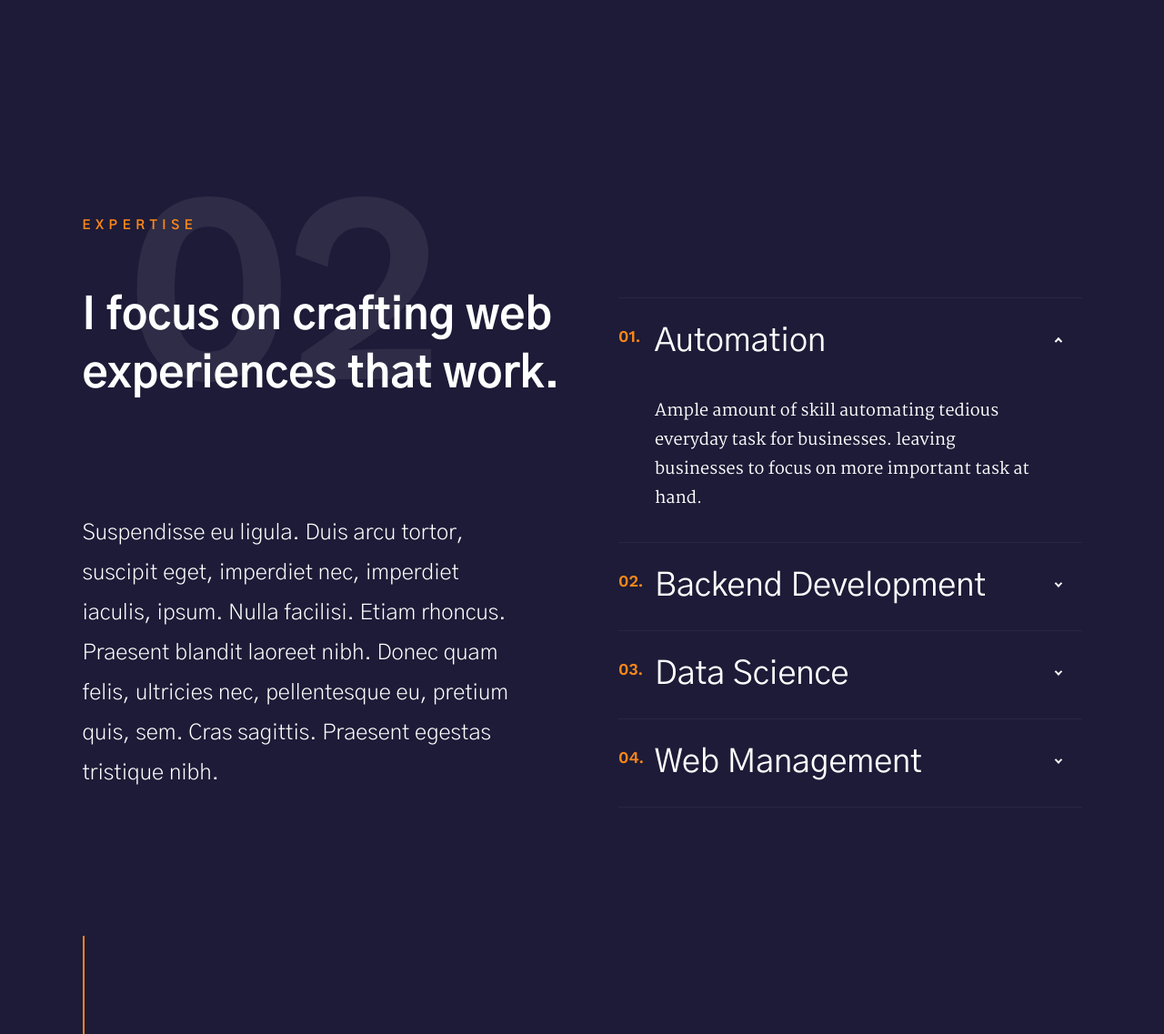
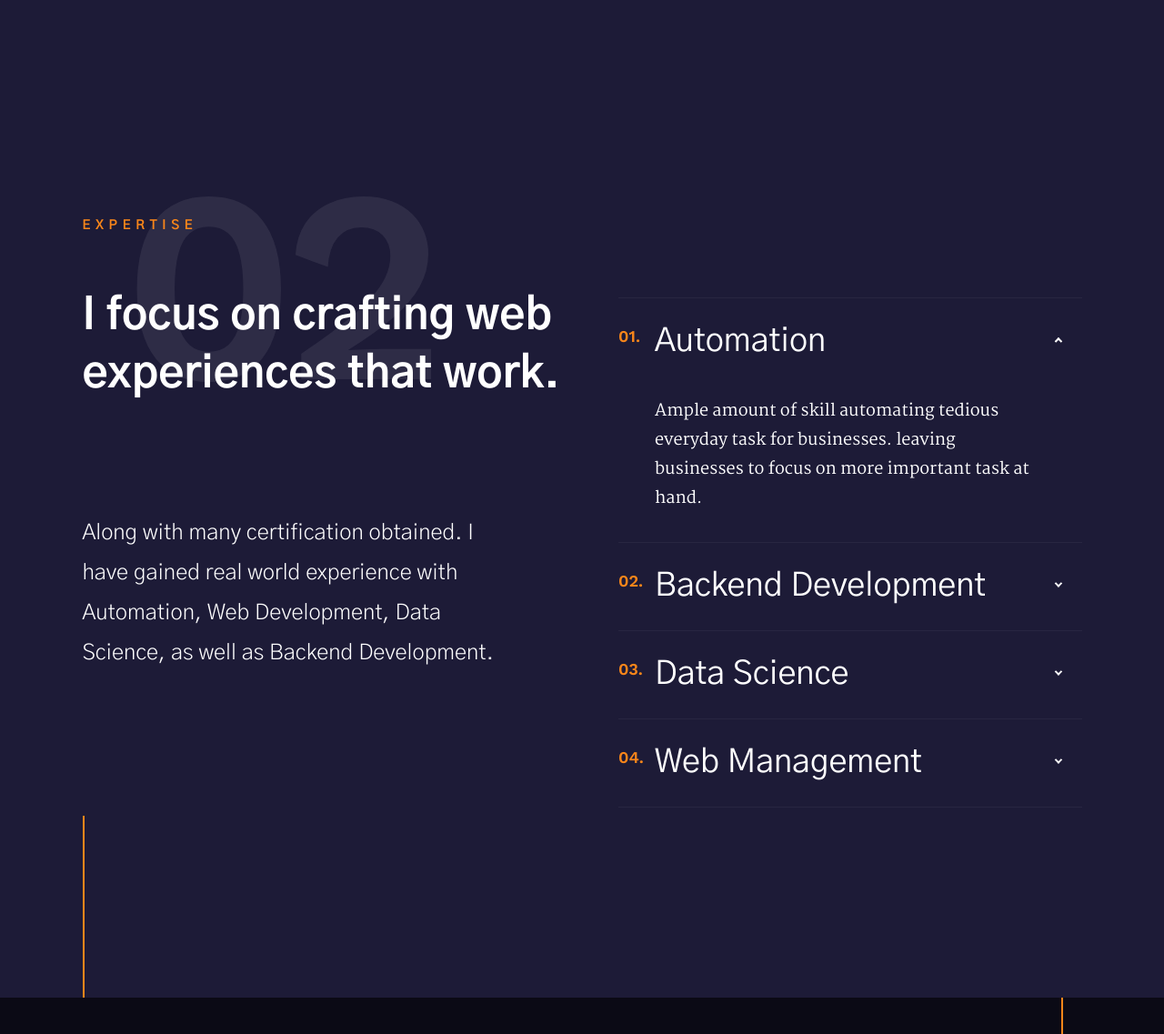
Before and after one commit to TaylorLoatman/portfolio_website, a Flask app: page / in a window 1280 px wide. Shown: the part 3011-4148 px from the top of the page at 91% size. Run offline with Flask 2, Linux system fonts and the light colour scheme.

Commit message:
Skill section preview

```diff
--- a/templates/index.html
+++ b/templates/index.html
@@ -247,11 +247,8 @@
                 </div>
 
                 <p class="lead" data-aos="fade-up">
-                Suspendisse eu ligula. Duis arcu tortor, suscipit eget,
-                imperdiet nec, imperdiet iaculis, ipsum. Nulla facilisi.
-                Etiam rhoncus. Praesent blandit laoreet nibh.
-                Donec quam felis, ultricies nec, pellentesque eu, pretium quis, sem.
-                Cras sagittis. Praesent egestas tristique nibh.
+                Along with many certification obtained. I have gained real world experience with Automation, Web Development,
+                    Data Science, as well as Backend Development.
                 </p>
             </div> <!-- end  s-services--leftcol -->
 
```
